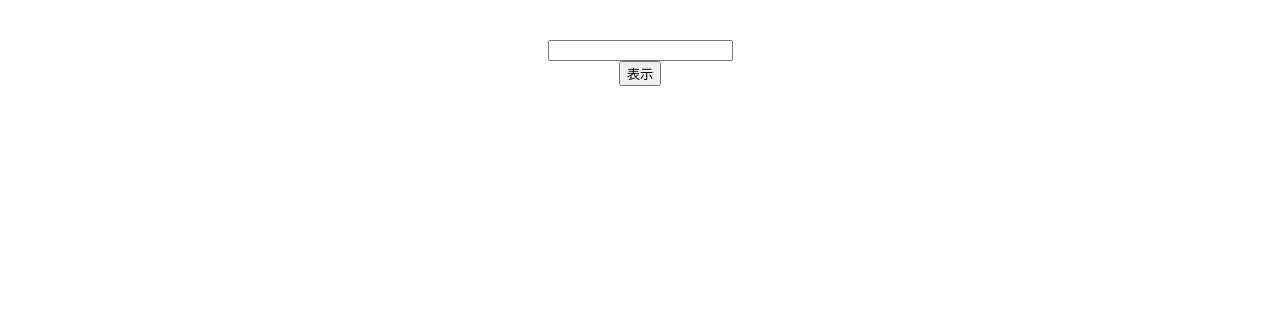
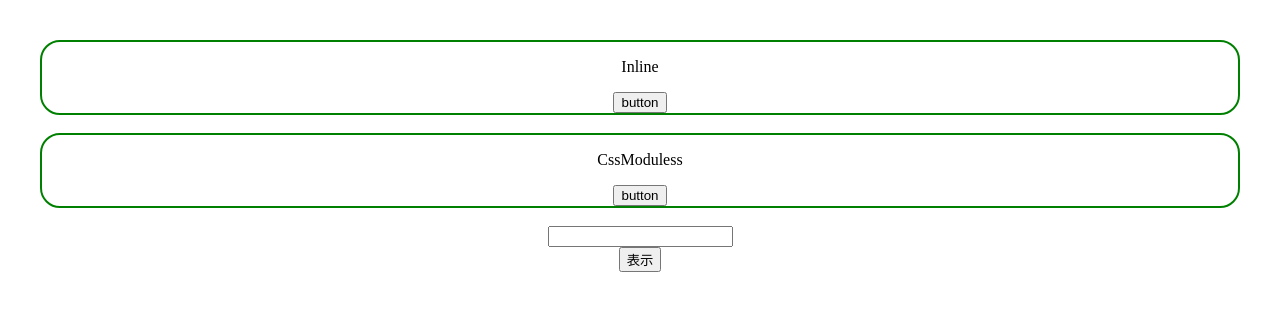
Before and after one commit to Dosa2021/react-udemy-step, a React (Vite) app in the folder react-app/: page / in a window 1280 px wide. Shown: the top 310 px of the page. Built offline with nearby package versions, Linux system fonts and the light colour scheme.

Commit message:
CssModules適用

```diff
--- a/react-app/package.json
+++ b/react-app/package.json
@@ -10,6 +10,7 @@
     "preview": "vite preview"
   },
   "dependencies": {
+    "node-sass": "^9.0.0",
     "react": "^17.0.2",
     "react-dom": "^17.0.2"
   },
@@ -22,6 +23,7 @@
     "eslint-plugin-react-hooks": "^5.2.0",
     "eslint-plugin-react-refresh": "^0.4.22",
     "globals": "^16.4.0",
+    "sass-embedded": "^1.93.2",
     "vite": "^7.1.7"
   }
 }
--- a/react-app/src/App.jsx
+++ b/react-app/src/App.jsx
@@ -1,6 +1,8 @@
 import { useState, useCallback } from 'react'
 import './App.css'
 import { ChildArea } from './ChildArea';
+import { InlineStyle } from './components/inlineStyle';
+import { CssModules } from './components/CssModules';
 
 export default function App() {
   const [text, setText] = useState('');
@@ -18,6 +20,10 @@ export default function App() {
 
   return (
     <div className='App'>
+      <InlineStyle />
+      <br />
+      <CssModules />
+      <br />
       <input value={text} onChange={onChangeText} />
       <br />
       <button onClick={onClickOpen}>表示</button>
--- /dev/null
+++ b/react-app/src/components/CssModules.jsx
@@ -0,0 +1,10 @@
+import classes from './CssModules.module.scss'
+
+export const CssModules = () => {
+  return (
+    <div className={classes.container}>
+      <p>CssModuless</p>
+      <button>button</button>
+    </div>
+  )
+}
--- /dev/null
+++ b/react-app/src/components/CssModules.module.scss
@@ -0,0 +1,4 @@
+.container {
+  border: 2px solid green;
+  border-radius: 20px;
+}
--- /dev/null
+++ b/react-app/src/components/InlineStyle.jsx
@@ -0,0 +1,12 @@
+export const InlineStyle = () => {
+  const containerStyle = {
+    border: 'solid 2px green',
+    borderRadius: '20px'
+  };
+  return (
+    <div style={containerStyle}>
+      <p>Inline</p>
+      <button>button</button>
+    </div>
+  )
+}
```
Also changed, not shown: 1 other file (tests, documents, lock files or other folders).
